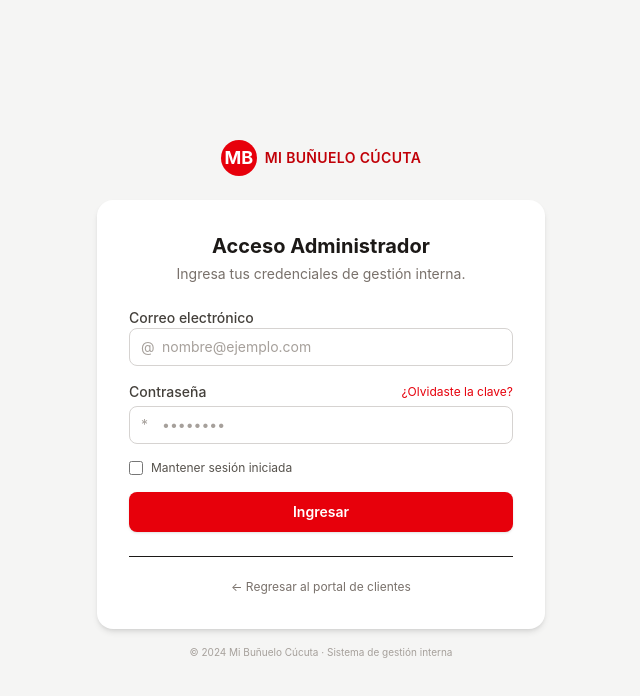
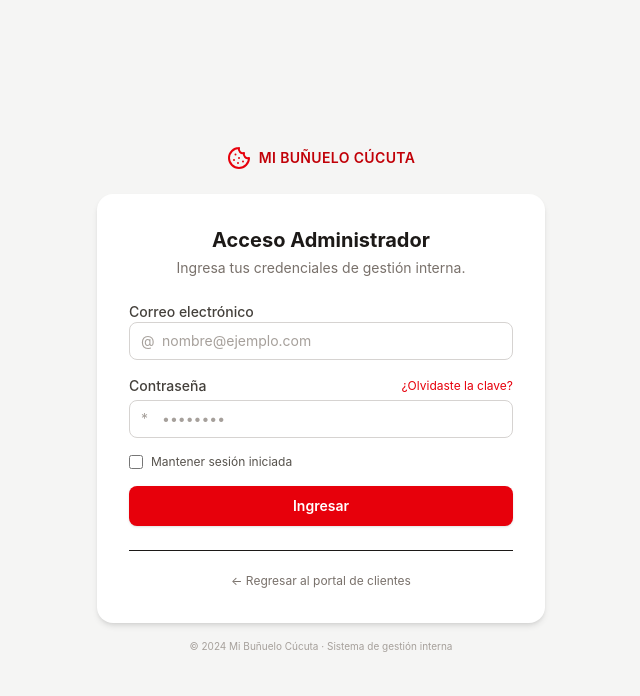
Before and after one commit to nataliahe24/mbc-market, a Next.js app: page /admin-login in a window 1280 px wide. Shown: the top 696 px of the page, without its empty margins (319-959 px from the left). Built offline with nearby package versions, Linux system fonts and the light colour scheme.

Commit message:
refactor: change emoji

```diff
--- a/app/admin-login/page.tsx
+++ b/app/admin-login/page.tsx
@@ -3,6 +3,7 @@
 import { Suspense, useState, type FormEvent } from "react";
 import { useRouter, useSearchParams } from "next/navigation";
 import Link from "next/link";
+import { Cookie } from "lucide-react";
 
 type FormState = {
   loading: boolean;
@@ -54,9 +55,7 @@ function AdminLoginContent() {
       <div className="w-full max-w-md">
         <div className="mb-6 text-center">
           <div className="flex items-center justify-center gap-2">
-            <span className="inline-flex h-9 w-9 items-center justify-center rounded-full bg-red-600 text-white text-lg font-bold">
-              MB
-            </span>
+            <Cookie className="h-6 w-6 text-red-600" />
             <div className="text-left">
               <p className="text-sm font-semibold text-red-700 uppercase tracking-wide">
                 Mi Buñuelo Cúcuta
```
